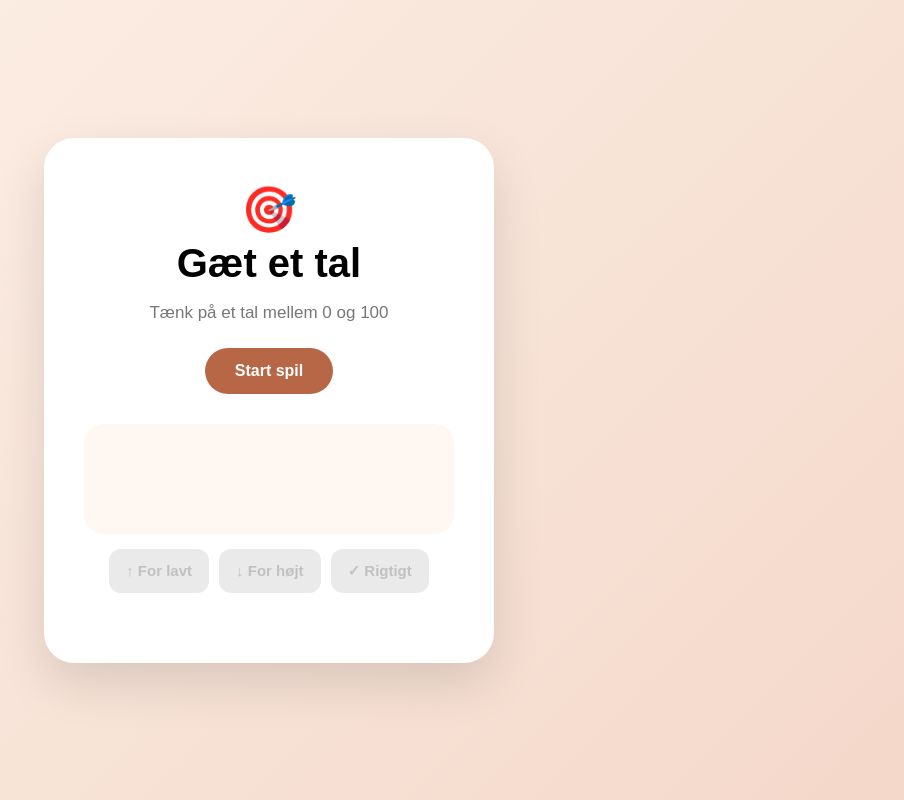
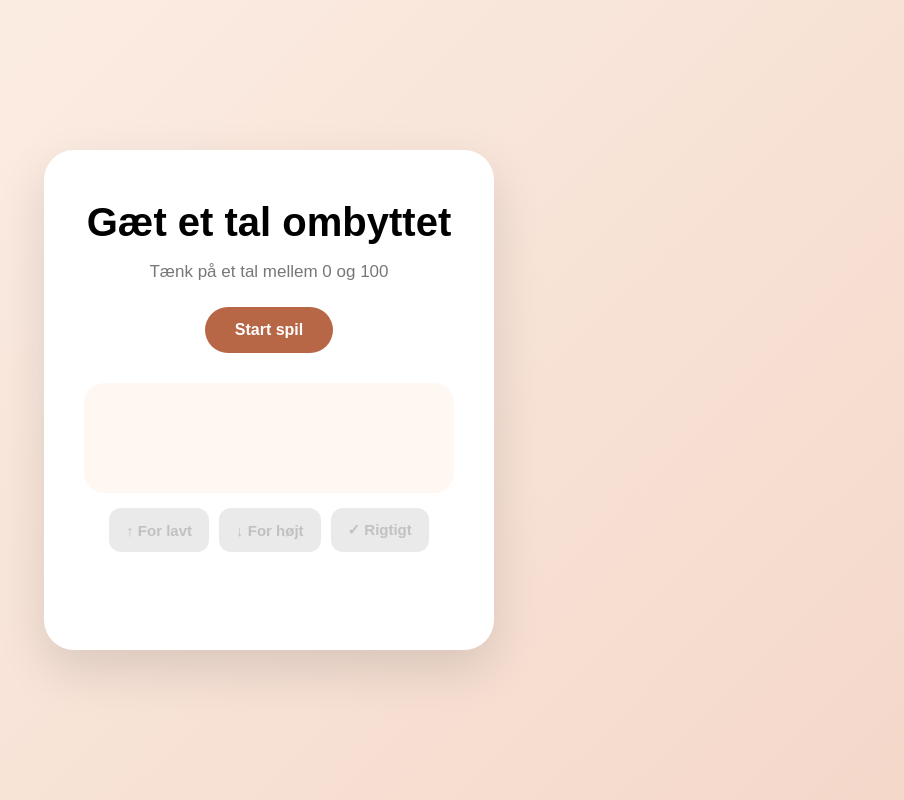
Before and after one commit to katrinebruhn/exercises, a plain HTML site: page gaet-et-tal-ombyttet/index.html in a window 1280 px wide. Shown: the whole page, without its empty margins (371-1275 px from the left). Drawn offline with Linux system fonts and the light colour scheme.

Commit message:
Gæt et tal ombyttet

```diff
--- a/gaet-et-tal-ombyttet/index.html
+++ b/gaet-et-tal-ombyttet/index.html
@@ -1,19 +1,10 @@
 <!doctype html>
 <html lang="da">
   <head>
-    <!-- Gør så danske bogstaver som æ, ø og å vises korrekt -->
     <meta charset="UTF-8" />
-
-    <!-- Gør hjemmesiden responsiv på forskellige skærmstørrelser -->
     <meta name="viewport" content="width=device-width, initial-scale=1.0" />
-
-    <!-- Titlen der vises i browserfanen -->
     <title>Gæt et tal</title>
-
-    <!-- Forbinder HTML-filen med CSS -->
     <link rel="stylesheet" href="style.css" />
-
-    <!-- Forbinder HTML-filen med JavaScript -->
     <!-- defer gør at HTML'en indlæses før JavaScript køres -->
     <script src="script.js" defer></script>
   </head>
@@ -21,11 +12,8 @@
   <body>
     <!-- Indeholder hele spillet -->
     <main class="game-card">
-      <!-- Ikon øverst på spillet -->
-      <div class="game-icon">🎯</div>
-
       <!-- Spillets overskrift -->
-      <h1>Gæt et tal</h1>
+      <h1>Gæt et tal ombyttet</h1>
 
       <!-- Forklarer brugeren hvad de skal gøre -->
       <p class="intro">Tænk på et tal mellem 0 og 100</p>
--- a/gaet-et-tal-ombyttet/script.js
+++ b/gaet-et-tal-ombyttet/script.js
@@ -7,7 +7,7 @@ let max = 100;
 // Holder styr på hvor mange gæt computeren har brugt
 let antalGaet = 0;
 
-// Her gemmer vi computerens nuværende gæt
+// Her gemmes computerens nuværende gæt
 let computerGaet;
 
 // Finder knapperne fra HTML og gemmer dem i variabler
--- a/gaet-et-tal-ombyttet/style.css
+++ b/gaet-et-tal-ombyttet/style.css
@@ -8,12 +8,10 @@ body {
   font-family: Arial, sans-serif;
   margin: 0;
   min-height: 100vh;
-
   /* Placerer spillet i midten af skærmen */
   display: flex;
   justify-content: center;
   align-items: center;
-
   /* Gradient som baggrund */
   background: linear-gradient(135deg, #fdf1e8, #f4d8ca);
 }
@@ -22,24 +20,13 @@ body {
 .game-card {
   width: 450px;
   min-height: 500px;
-
   background-color: white;
-
   padding: 45px 40px;
-
   /* Giver boksen afrundede hjørner */
   border-radius: 30px;
-
   text-align: center;
-
   /* Laver en skygge rundt om boksen */
   box-shadow: 0 20px 50px rgba(0, 0, 0, 0.12);
-}
-
-/* Styling af målskive-ikonet */
-.game-icon {
-  font-size: 45px;
-  margin-bottom: 5px;
 }
 
 /* Styling af overskriften */
@@ -60,17 +47,12 @@ h1 {
 #start {
   background-color: #b76646;
   color: white;
-
   border: none;
   border-radius: 30px;
-
   padding: 14px 30px;
-
   font-size: 16px;
   font-weight: bold;
-
   cursor: pointer;
-
   /* Gør hover-animationen mere glidende */
   transition: 0.2s;
 }
@@ -80,16 +62,12 @@ h1 {
 /* Området hvor computerens gæt bliver vist */
 .guess-area {
   min-height: 110px;
-
   margin: 30px 0 15px;
-
   /* Centrerer computerens gæt */
   display: flex;
   justify-content: center;
   align-items: center;
-
   background-color: #fff7f2;
-
   border-radius: 20px;
 }
 
@@ -112,14 +90,10 @@ h1 {
 .answer-buttons button {
   border: none;
   border-radius: 12px;
-
   padding: 13px 17px;
-
   font-size: 15px;
   font-weight: bold;
-
   cursor: pointer;
-
   transition: 0.2s;
 }
 
@@ -152,12 +126,9 @@ button:hover:not(:disabled) {
 button:disabled {
   background-color: #dddddd !important;
   color: #999999 !important;
-
   /* Viser at knappen ikke kan klikkes */
   cursor: not-allowed;
-
   opacity: 0.6;
-
   /* Sørger for at disabled knapper ikke flytter sig */
   transform: none;
 }
@@ -167,13 +138,10 @@ button:disabled {
 /* Styling af resultatet når computeren har gættet rigtigt */
 #resultat {
   margin-top: 25px;
-
   font-size: 18px;
   font-weight: bold;
-
   /* Gør at \n fra JavaScript vises som et linjeskift */
   white-space: pre-line;
-
   line-height: 1.6;
 }
 
@@ -183,16 +151,12 @@ button:disabled {
 .konfetti {
   /* Gør at konfettien kan bevæge sig frit hen over siden */
   position: fixed;
-
   width: 10px;
   height: 15px;
-
   /* Konfettien skal ikke blokere for klik på knapperne */
   pointer-events: none;
-
   /* Sørger for at konfettien ligger foran de andre elementer */
   z-index: 9999;
-
   /* Starter animationen "fald" */
   animation: fald linear forwards;
 }
```
